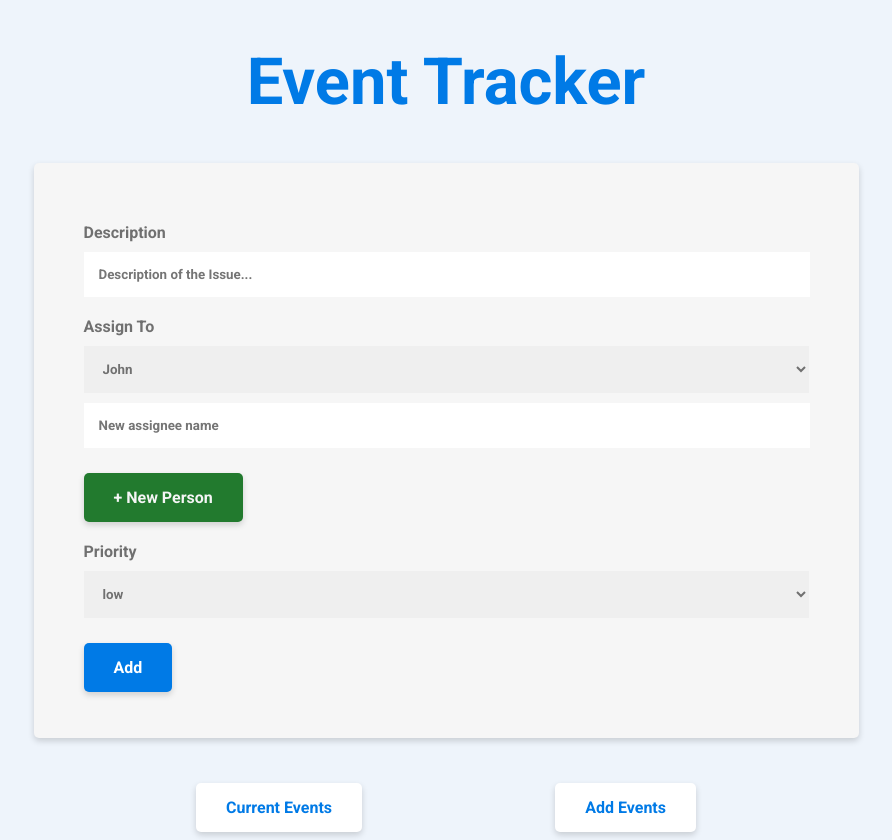
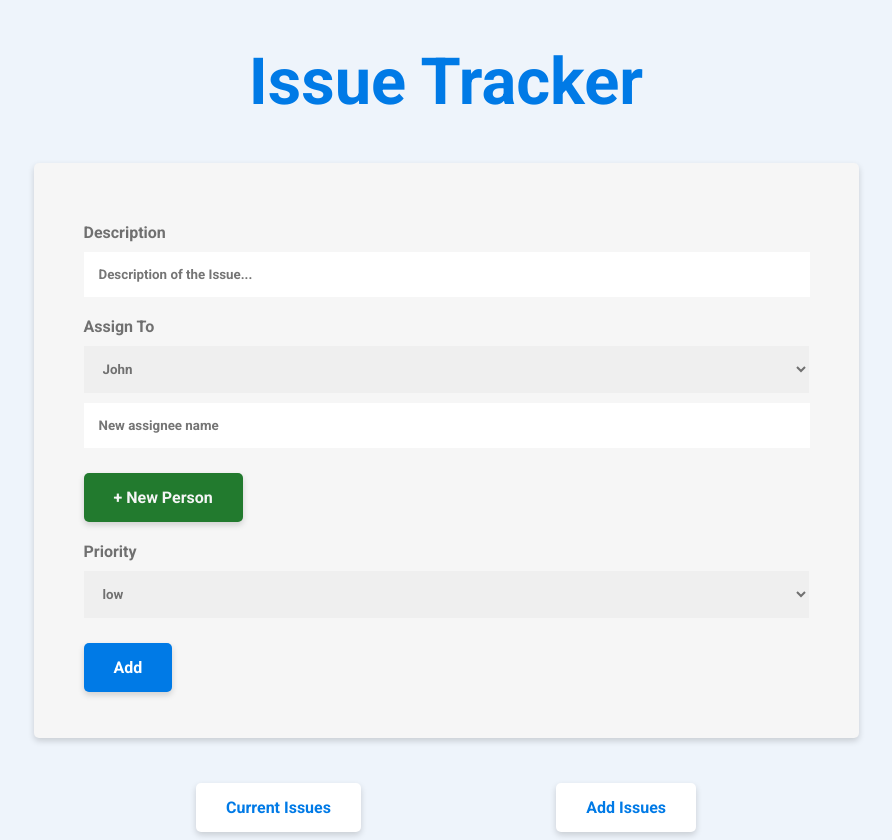
Before and after one commit to CSAllenISD/2023-ISP-Bug-Tracker, a React (Create React App) app: page / in a window 1280 px wide. Shown: the whole page, without its empty margins (194-1086 px from the left). Built offline with nearby package versions, Linux system fonts and the light colour scheme.

Commit message:
removed console logs and renamed 'events' to 'issues'

```diff
--- a/public/index.html
+++ b/public/index.html
@@ -9,7 +9,7 @@
       name="description"
       content="Web site created using create-react-app"
     />
-    <title>Event Tracker</title>
+    <title>Issue Tracker</title>
     <link rel="preconnect" href="https://fonts.googleapis.com">
     <link rel="preconnect" href="https://fonts.gstatic.com" crossorigin>
     <link href="https://fonts.googleapis.com/css2?family=Roboto:wght@700&display=swap"
--- a/src/App.jsx
+++ b/src/App.jsx
@@ -17,13 +17,13 @@ function App() {
 
   return (
     <div className="App">
-      <h1>Event Tracker</h1>
+      <h1>Issue Tracker</h1>
       <div className="grey-card-container">
         {addIssue ? <CurrentIssue issues={issues} setIssues={setIssues}/> : <AddIssuePage issues={issues} setIssues={setIssues} />}
       </div>
       <div className="view-selection-div">
-        <button className="view-button" onClick={() => showCurrentIssue()}>Current Events</button>
-        <button className="view-button active-button" onClick={() => showAddIssue()}>Add Events</button>
+        <button className="view-button" onClick={() => showCurrentIssue()}>Current Issues</button>
+        <button className="view-button active-button" onClick={() => showAddIssue()}>Add Issues</button>
       </div>
     </div>
   );
--- a/src/components/AddIssue/Assign.jsx
+++ b/src/components/AddIssue/Assign.jsx
@@ -1,7 +1,6 @@
 import React from 'react'
 
 export default function Assign({assingees}) {
-    console.log(assingees)
   return (
     <option  value={assingees.name}>{assingees.name}</option>
     )
--- a/src/components/AddIssue/AssignList.jsx
+++ b/src/components/AddIssue/AssignList.jsx
@@ -5,7 +5,6 @@ export default function AssignList({assignees}) {
   if (assignees != null){
     return(
       assignees.map(assigned => {
-        console.log(assigned.name, assigned.id)
         return <Assign key={assigned.id} assingees={assigned} />
       })
     )
```
